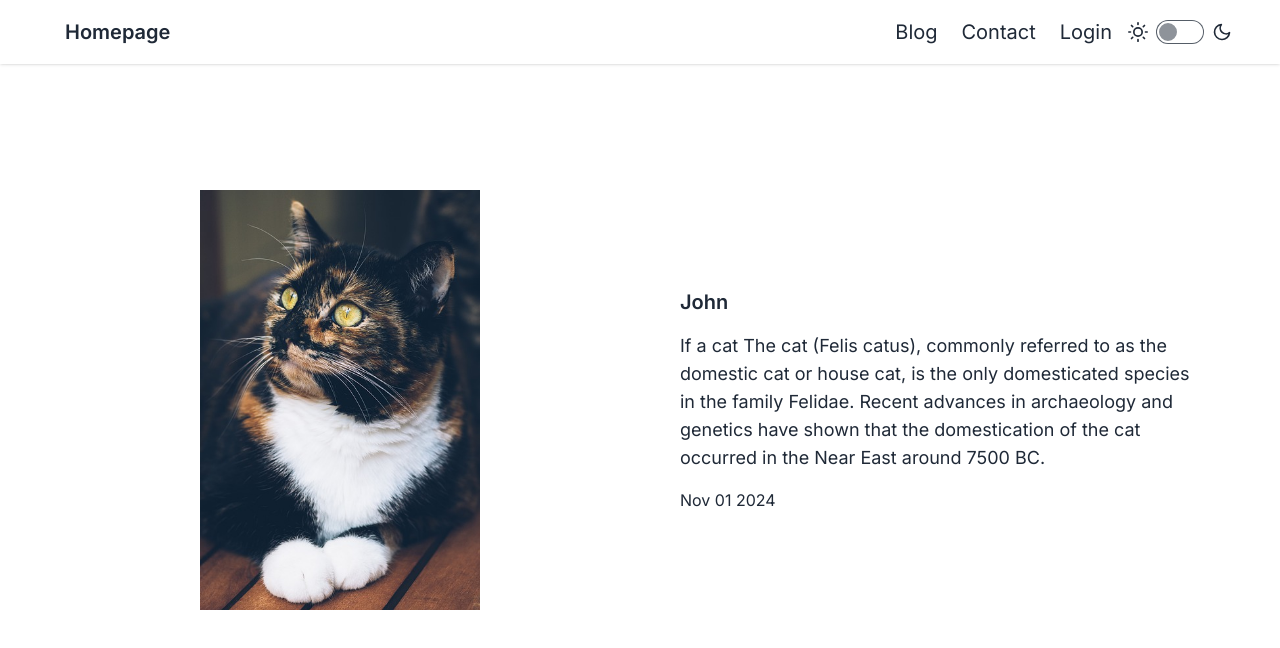
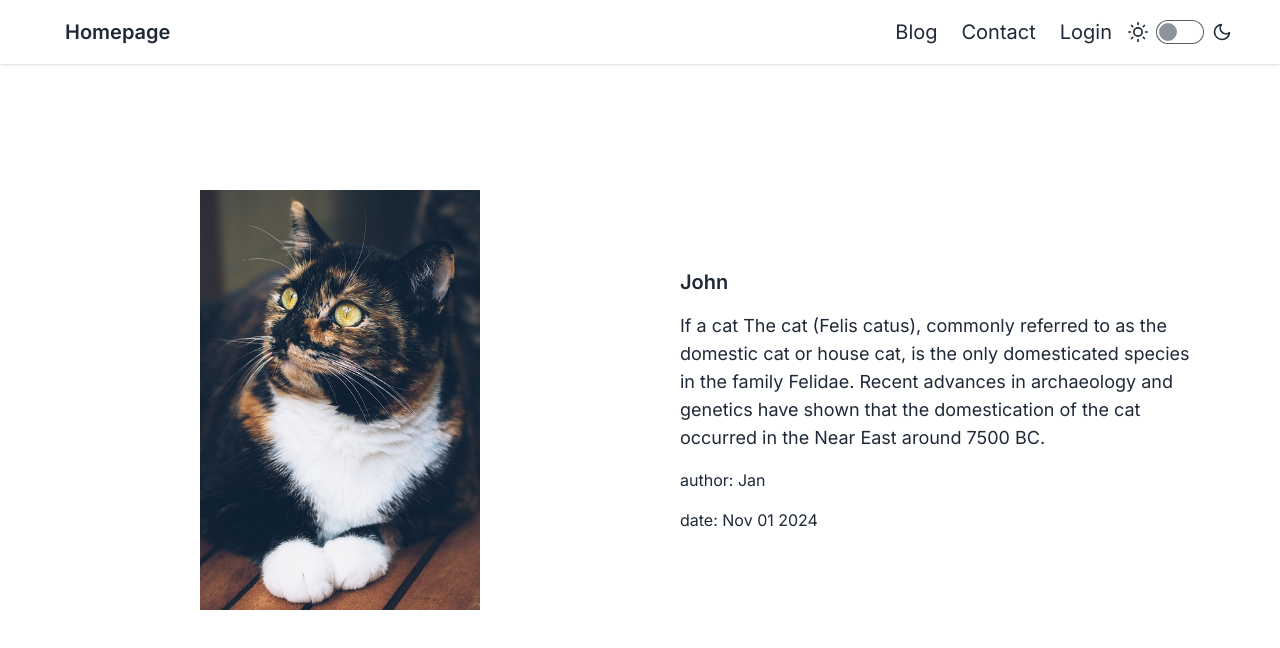
Before and after one commit to ajarek/next-14-ep-32-blog, a Next.js app: page /blog/1 in a window 1280 px wide. Shown: the top 648 px of the page. Built offline with nearby package versions, Linux system fonts and the light colour scheme.

Commit message:
added property user

```diff
--- a/app/blog/[id]/page.tsx
+++ b/app/blog/[id]/page.tsx
@@ -4,6 +4,7 @@ import data from '@/public/data/data.json'
 import NotFound from '@/app/not-found'
 type Post = {
   id: number
+  user:string
   title: string
   image: string
   body: string
@@ -31,7 +32,8 @@ const BlogId = ({ params }: { params: { id: string } }) => {
       <div className='flex flex-col justify-center items-start px-8 max-sm:px-2 gap-4 '>
         <h1 className='text-xl font-semibold'>{postId.title}</h1>
         <p className='text-lg'>{postId.body}</p>
-        <p>{postId.date}</p>
+        <p>author: {postId.user} </p>
+        <p>date: {postId.date} </p>
       </div>
     </div>
   )
--- a/components/PostCard.tsx
+++ b/components/PostCard.tsx
@@ -3,6 +3,7 @@ import Link from 'next/link'
 import React from 'react'
 type Post = {
   id: number
+  user:string
   title: string
   image: string
   body: string
--- a/public/data/data.json
+++ b/public/data/data.json
@@ -1,6 +1,7 @@
 [
   {
     "id": 1,
+    "user":"Jan",
     "title": "John",
     "image": "/images/cat-g1.jpg",
     "body": "If a cat The cat (Felis catus), commonly referred to as the domestic cat or house cat, is the only domesticated species in the family Felidae. Recent advances in archaeology and genetics have shown that the domestication of the cat occurred in the Near East around 7500 BC.",
@@ -8,6 +9,7 @@
   },
   {
     "id": 2,
+    "user":"Jan",
     "title": "Jane",
     "image": "/images/cat-g2.jpg",
     "body": "If a cat The cat (Felis catus), commonly referred to as the domestic cat or house cat, is the only domesticated species in the family Felidae. Recent advances in archaeology and genetics have shown that the domestication of the cat occurred in the Near East around 7500 BC.",
@@ -15,6 +17,7 @@
   },
   {
     "id": 3,
+    "user":"Anna",
     "title": "Joe",
     "image": "/images/cat-g3.jpg",
     "body": "If a cat The cat (Felis catus), commonly referred to as the domestic cat or house cat, is the only domesticated species in the family Felidae. Recent advances in archaeology and genetics have shown that the domestication of the cat occurred in the Near East around 7500 BC.",
@@ -22,6 +25,7 @@
   },
   {
     "id": 4,
+    "user":"Anna",
     "title": "Jill",
     "image": "/images/cat-g4.jpg",
     "body": "If a cat The cat (Felis catus), commonly referred to as the domestic cat or house cat, is the only domesticated species in the family Felidae. Recent advances in archaeology and genetics have shown that the domestication of the cat occurred in the Near East around 7500 BC.",
@@ -29,6 +33,7 @@
   },
   {
     "id": 5,
+    "user":"Jack",
     "title": "Jim",
     "image": "/images/cat-g7.jpg",
     "body": "If a cat The cat (Felis catus), commonly referred to as the domestic cat or house cat, is the only domesticated species in the family Felidae. Recent advances in archaeology and genetics have shown that the domestication of the cat occurred in the Near East around 7500 BC.",
```
